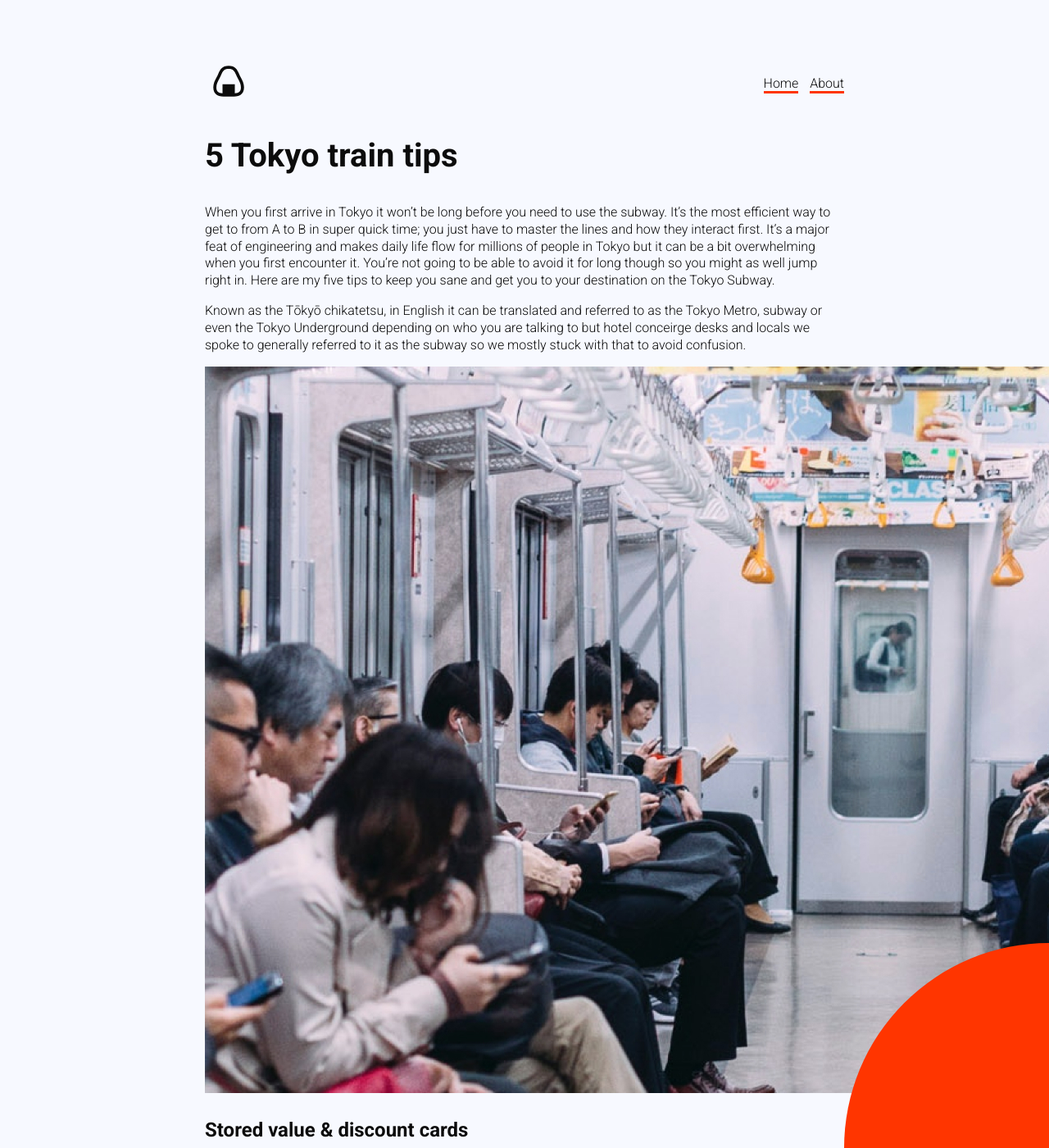
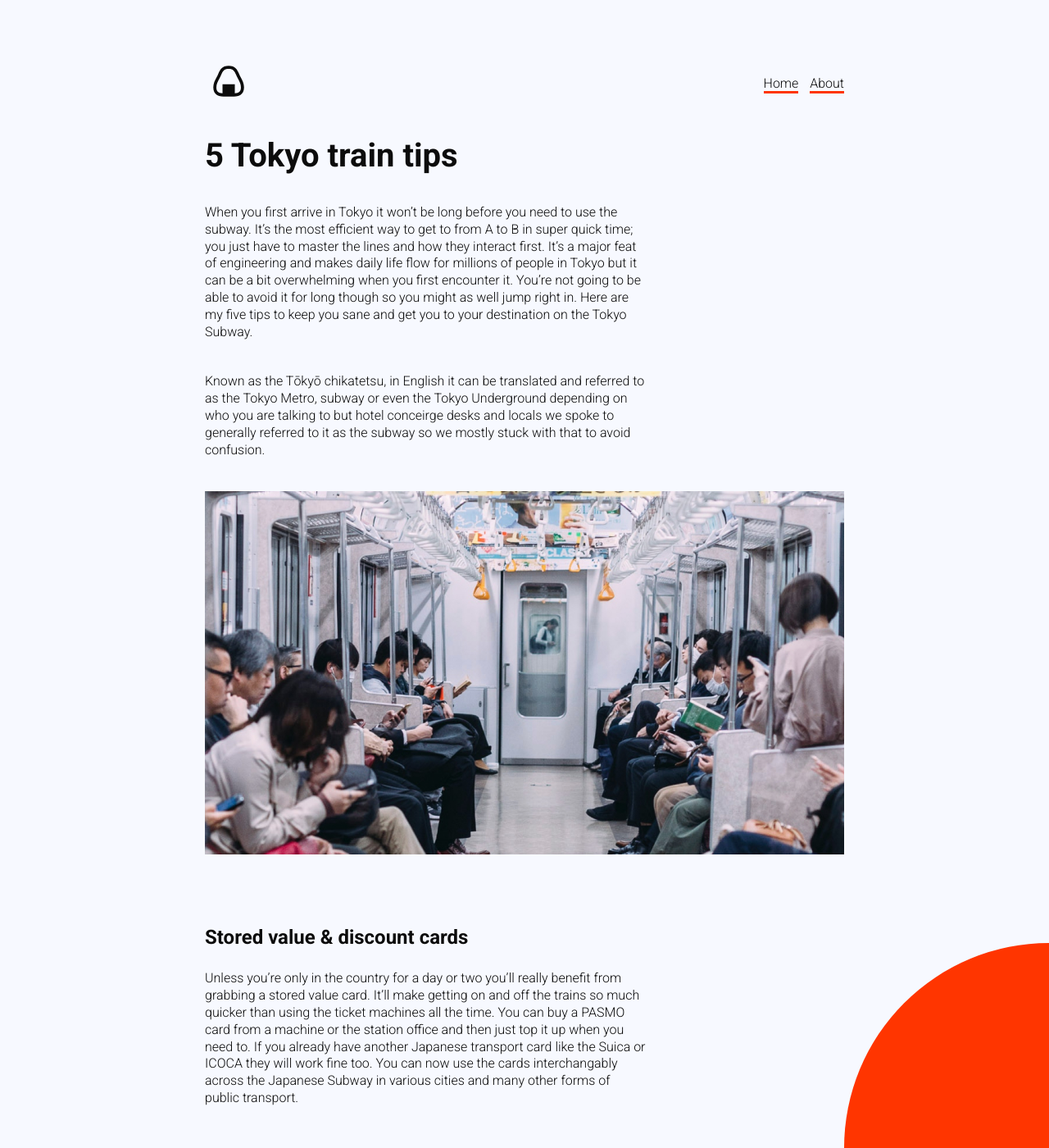
Before and after one commit to itwassme/jekyll-test-site, a Jekyll site: the page built from _posts/2020-12-29-tokyo-train-tips.markdown, in a window 1280 px wide and 1400 px high. Shown: the whole window at 82% size. Built offline with Jekyll 4.4.1, drawn with Linux system fonts in a browser that asks for light colours.

Commit message:
layout changes to the blog posts

```diff
--- a/_layouts/default.html
+++ b/_layouts/default.html
@@ -1,6 +1,7 @@
 <!DOCTYPE html>
 <html>
   <head>
+    <meta charset="utf-8" />
     <title>A Night In Japan</title>
     <meta name="viewport" content="width=device-width, initial-scale=1" />
     <link rel="stylesheet" href="/assets/css/app.css" />
--- a/_layouts/post.html
+++ b/_layouts/post.html
@@ -3,4 +3,4 @@
 ---
 
 <h2>{{ page.title }}</h2>
-{{ content }}
+<div class="post">{{ content }}</div>
--- a/assets/css/app.scss
+++ b/assets/css/app.scss
@@ -65,3 +65,16 @@
   background-color: $red;
   border-radius: 50%;
 }
+
+div.post {
+  h3 {
+    margin-top: 80px;
+  }
+  p {
+    max-width: 540px;
+    margin-bottom: 40px;
+  }
+  img {
+    max-width: 780px;
+  }
+}
```
